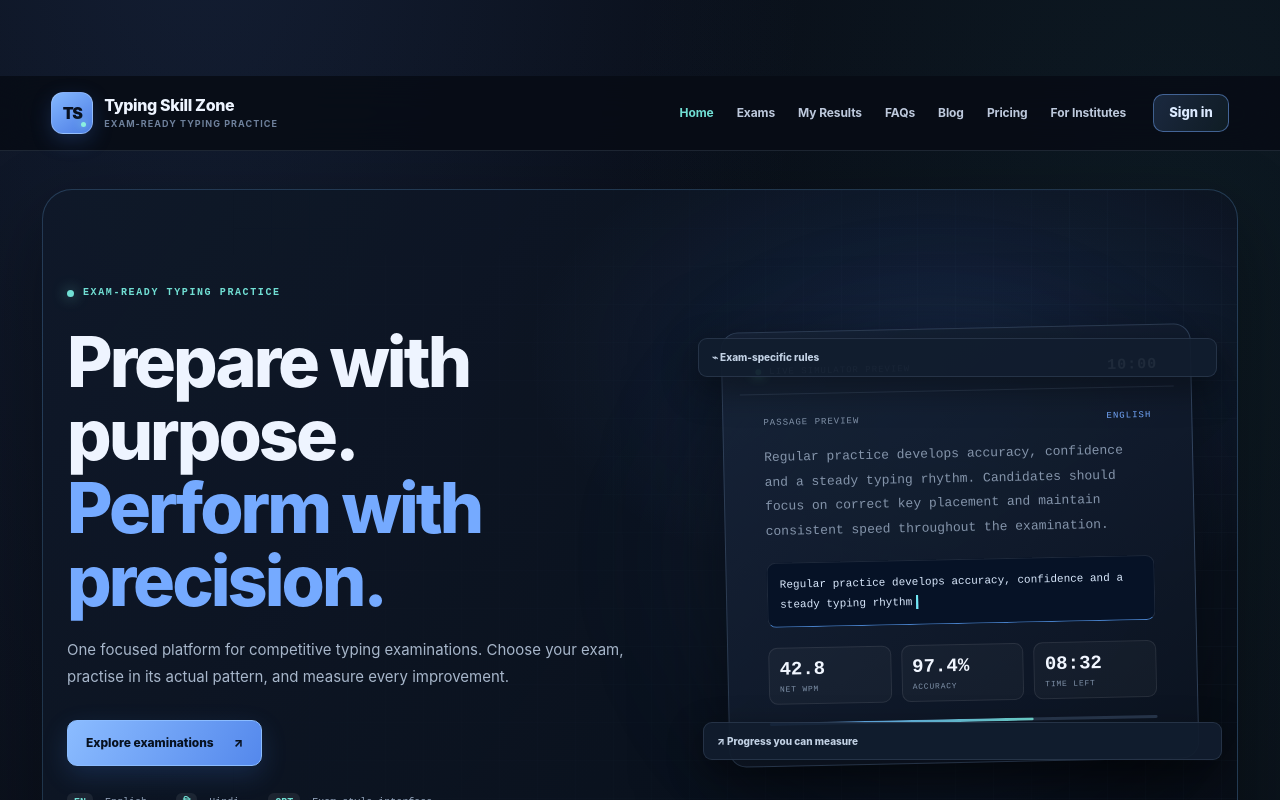
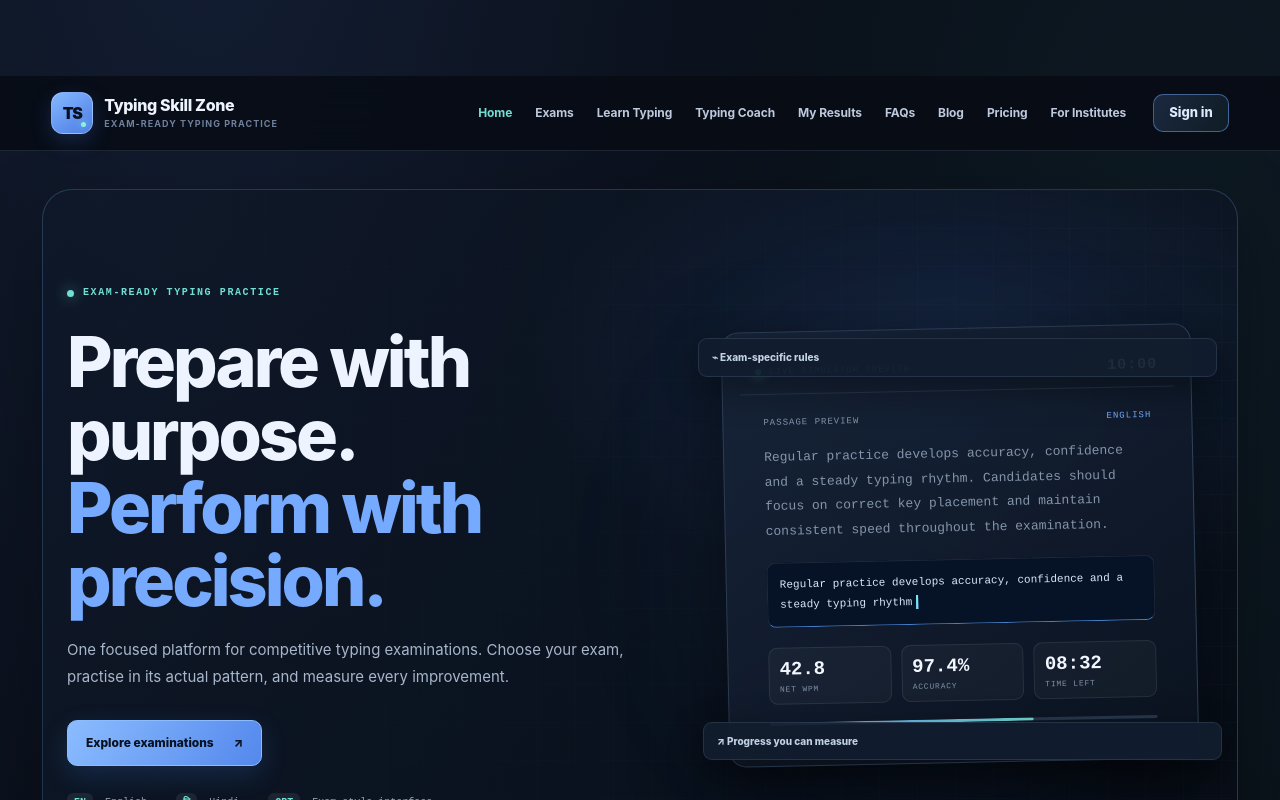
Before and after one commit to vikashphogat0-ux/typingskillzonepro, a Next.js app: page / in a window 1280 px wide. Shown: the top 800 px of the page. Built offline with nearby package versions, Linux system fonts and the light colour scheme; no server answers; the database is empty.

Commit message:
feat: expose typing lessons and intelligent coach in main navigation

```diff
--- a/components/PublicHeader.tsx
+++ b/components/PublicHeader.tsx
@@ -7,6 +7,8 @@ import AuthLink from "@/components/AuthLink";
 const links = [
   ["/", "Home"],
   ["/exams", "Exams"],
+  ["/learn", "Learn Typing"],
+  ["/coach", "Typing Coach"],
   ["/dashboard", "My Results"],
   ["/faqs", "FAQs"],
   ["/blog", "Blog"],
```
